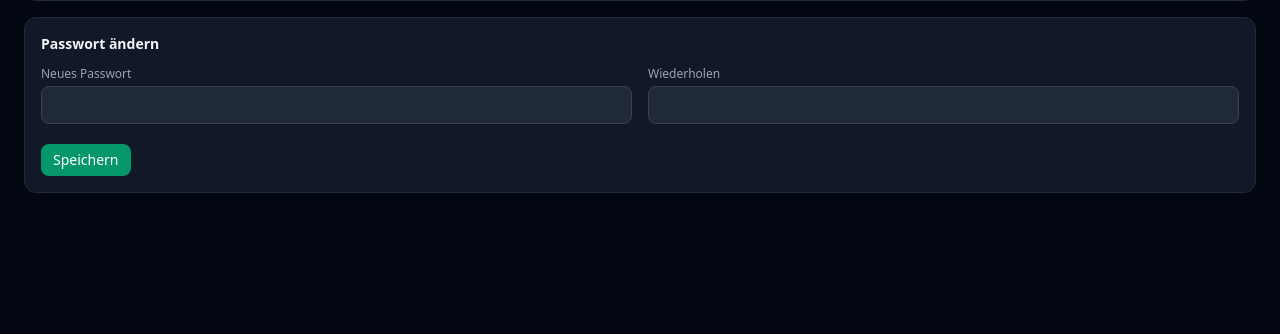
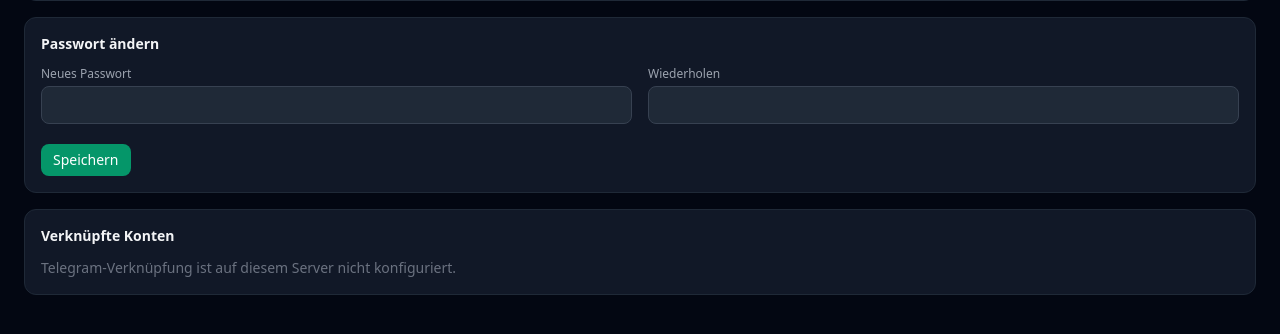
Before and after one commit to NurPech/hannah-webui, a Flask app: template hannah_webui/templates/me.html in a window 1280 px wide. Shown: the part 109-443 px from the top of the page. Run offline with Flask 3, Linux system fonts and the light colour scheme; the template is opened without the code that fills it, so the values that code supplies are empty; parts of the project's set-up code (start-up, migrations or seed data) failed here and were passed over; some libraries are stand-ins or nearby versions.

Commit message:
Release v1.6.0-public

```diff
--- a/config.example.yaml
+++ b/config.example.yaml
@@ -7,6 +7,11 @@ port: 5000
 #   python3 -c "import secrets; print(secrets.token_hex(32))"
 secret_key: "IHR_SECRET_KEY"
 
+# Telegram Login Widget (Account-Verknüpfung in /me) — Bot-Token via @BotFather,
+# Domain muss dort per /setdomain auf diese WebUI-Instanz freigeschaltet sein.
+telegram_bot_token: ""
+telegram_bot_username: ""
+
 # Hannah Core, per gRPC
 grpc:
   host: "127.0.0.1"
--- a/hannah_webui/app.py
+++ b/hannah_webui/app.py
@@ -4,10 +4,13 @@ Hannah WebUI
 Flask app, talks to Hannah Core exclusively via gRPC (no direct DB/file access —
 Core stays the sole owner of all data, see #27).
 """
+import hashlib
+import hmac
 import json
 import logging
 import os
 import re
+import time
 from functools import wraps
 
 from flask import Flask, flash, redirect, render_template, request, session, url_for
@@ -59,6 +62,24 @@ def _slugify(s: str) -> str:
 
 def _parse_lines(text: str) -> list[str]:
     return [line.strip() for line in text.splitlines() if line.strip()]
+
+
+_TELEGRAM_AUTH_MAX_AGE = 300  # Sekunden, gegen Replay alter Callback-URLs
+
+
+def _verify_telegram_auth(data: dict, bot_token: str) -> bool:
+    """Verifiziert die Signatur eines Telegram-Login-Widget-Callbacks.
+    https://core.telegram.org/widgets/login#checking-authorization"""
+    received_hash = data.get("hash", "")
+    if not received_hash or not bot_token:
+        return False
+    check_string = "\n".join(f"{k}={v}" for k, v in sorted(data.items()) if k != "hash")
+    secret_key = hashlib.sha256(bot_token.encode()).digest()
+    computed_hash = hmac.new(secret_key, check_string.encode(), hashlib.sha256).hexdigest()
+    if not hmac.compare_digest(computed_hash, received_hash):
+        return False
+    auth_date = int(data.get("auth_date", 0))
+    return time.time() - auth_date < _TELEGRAM_AUTH_MAX_AGE
 
 
 _ROUTINE_NEW_ACTION_ROWS = 3
@@ -266,7 +287,7 @@ def _parse_trigger_action_rows(form) -> list[dict]:
     return actions
 
 
-def create_app(hannah: HannahClient, secret_key: str = "") -> Flask:
+def create_app(hannah: HannahClient, secret_key: str = "", telegram_bot_token: str = "", telegram_bot_username: str = "") -> Flask:
     app = Flask(__name__, template_folder=_TEMPLATES)
     if not secret_key:
         log.warning(
@@ -327,7 +348,30 @@ def create_app(hannah: HannahClient, secret_key: str = "") -> Flask:
     @app.route("/me")
     @login_required
     def me():
-        return render_template("me.html", display_name=session.get("display_name"))
+        user = next((u for u in hannah.get_users() if u.id == session["user_id"]), None)
+        linked_accounts = user.linked_accounts if user else {}
+        return render_template(
+            "me.html", display_name=session.get("display_name"),
+            linked_accounts=linked_accounts, telegram_bot_username=telegram_bot_username,
+        )
+
+    @app.route("/me/telegram/callback")
+    @login_required
+    def telegram_callback():
+        data = request.args.to_dict()
+        if not _verify_telegram_auth(data, telegram_bot_token):
+            flash("Telegram-Verknüpfung fehlgeschlagen: ungültige oder abgelaufene Signatur.", "danger")
+            return redirect(url_for("me"))
+        ok = hannah.link_account(session["user_id"], "telegram", data["id"], json.dumps(data))
+        flash("Telegram-Konto verknüpft." if ok else "Verknüpfung fehlgeschlagen.", "success" if ok else "danger")
+        return redirect(url_for("me"))
+
+    @app.route("/me/telegram/unlink", methods=["POST"])
+    @login_required
+    def telegram_unlink():
+        hannah.unlink_account(session["user_id"], "telegram", session["user_id"])
+        flash("Telegram-Konto getrennt.", "success")
+        return redirect(url_for("me"))
 
     @app.route("/me/password", methods=["POST"])
     @login_required
--- a/hannah_webui/config.py
+++ b/hannah_webui/config.py
@@ -19,6 +19,8 @@ class Config:
     host: str = "127.0.0.1"
     port: int = 5000
     secret_key: str = ""
+    telegram_bot_token: str = ""
+    telegram_bot_username: str = ""
     grpc: GrpcConfig = field(default_factory=GrpcConfig)
 
 
@@ -29,6 +31,8 @@ def _load_from_env() -> Config:
         host=os.environ.get("HANNAH_WEBUI_HOST", "127.0.0.1"),
         port=int(os.environ.get("HANNAH_WEBUI_PORT", "5000")),
         secret_key=os.environ.get("HANNAH_WEBUI_SECRET_KEY", ""),
+        telegram_bot_token=os.environ.get("HANNAH_WEBUI_TELEGRAM_BOT_TOKEN", ""),
+        telegram_bot_username=os.environ.get("HANNAH_WEBUI_TELEGRAM_BOT_USERNAME", ""),
         grpc=GrpcConfig(
             host=os.environ.get("HANNAH_WEBUI_GRPC_HOST", "127.0.0.1"),
             port=int(os.environ.get("HANNAH_WEBUI_GRPC_PORT", "50051")),
@@ -52,5 +56,7 @@ def load(path: str | Path = "config.yaml") -> Config:
         host=raw.get("host", "127.0.0.1"),
         port=raw.get("port", 5000),
         secret_key=raw.get("secret_key", ""),
+        telegram_bot_token=raw.get("telegram_bot_token", ""),
+        telegram_bot_username=raw.get("telegram_bot_username", ""),
         grpc=_section(GrpcConfig, "grpc"),
     )
--- a/hannah_webui/templates/me.html
+++ b/hannah_webui/templates/me.html
@@ -26,4 +26,24 @@
     </div>
   </form>
 </div>
+
+<div class="bg-gray-900 border border-gray-800 rounded-xl p-4 mt-4">
+  <h3 class="text-sm font-semibold text-gray-100 mb-3">Verknüpfte Konten</h3>
+  {% if linked_accounts.get('telegram') %}
+  <div class="flex items-center justify-between">
+    <span class="text-sm text-gray-300">Telegram: verknüpft</span>
+    <form method="post" action="{{ url_for('telegram_unlink') }}">
+      <button class="bg-gray-800 hover:bg-gray-700 border border-gray-700 rounded-lg px-3 py-1.5 text-xs text-gray-300 transition-colors">Trennen</button>
+    </form>
+  </div>
+  {% elif telegram_bot_username %}
+  <script async src="https://telegram.org/js/telegram-widget.js?22"
+          data-telegram-login="{{ telegram_bot_username }}"
+          data-size="large"
+          data-auth-url="{{ url_for('telegram_callback', _external=True) }}"
+          data-request-access="write"></script>
+  {% else %}
+  <p class="text-sm text-gray-500">Telegram-Verknüpfung ist auf diesem Server nicht konfiguriert.</p>
+  {% endif %}
+</div>
 {% endblock %}
--- a/main.py
+++ b/main.py
@@ -30,7 +30,7 @@ def main(config_path: str) -> None:
     hannah = HannahClient(cfg.grpc.host, cfg.grpc.port)
     hannah.connect()
 
-    app = create_app(hannah, cfg.secret_key)
+    app = create_app(hannah, cfg.secret_key, cfg.telegram_bot_token, cfg.telegram_bot_username)
 
     log.info("hannah-webui starting on %s:%d (gRPC=%s:%d)", cfg.host, cfg.port, cfg.grpc.host, cfg.grpc.port)
     try:
--- a/wsgi.py
+++ b/wsgi.py
@@ -19,4 +19,4 @@ cfg = load_config(os.environ.get("HANNAH_WEBUI_CONFIG", "config.yaml"))
 hannah = HannahClient(cfg.grpc.host, cfg.grpc.port)
 hannah.connect()
 
-app = create_app(hannah, cfg.secret_key)
+app = create_app(hannah, cfg.secret_key, cfg.telegram_bot_token, cfg.telegram_bot_username)
```
Also changed, not shown: CLAUDE.md (+1 -1 lines), tests/conftest.py (+12 -0 lines), tests/test_app.py (+60 -0 lines), CHANGELOG.md.
